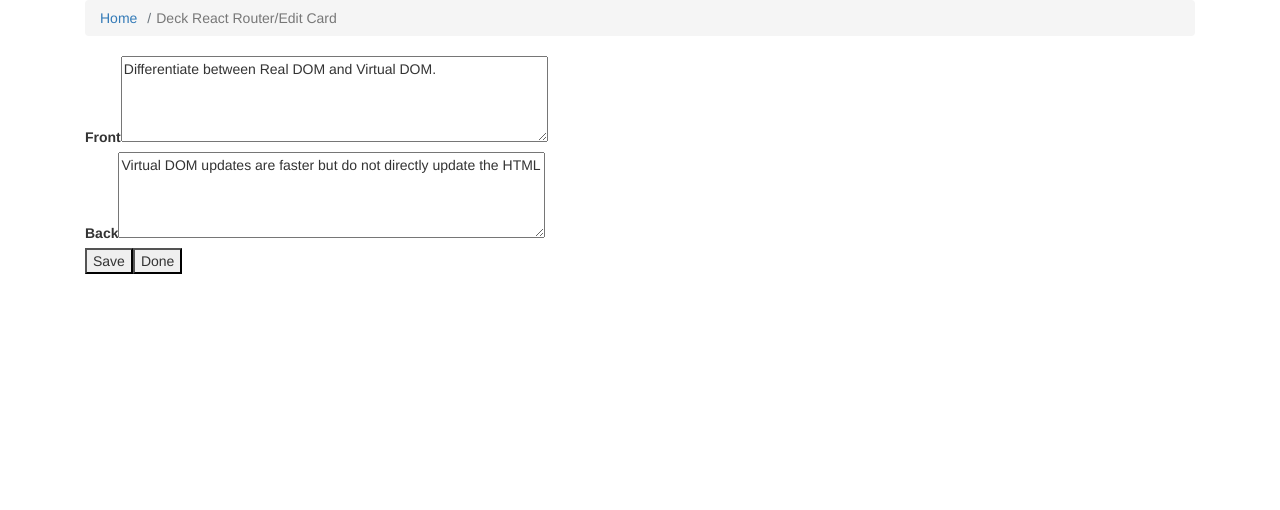
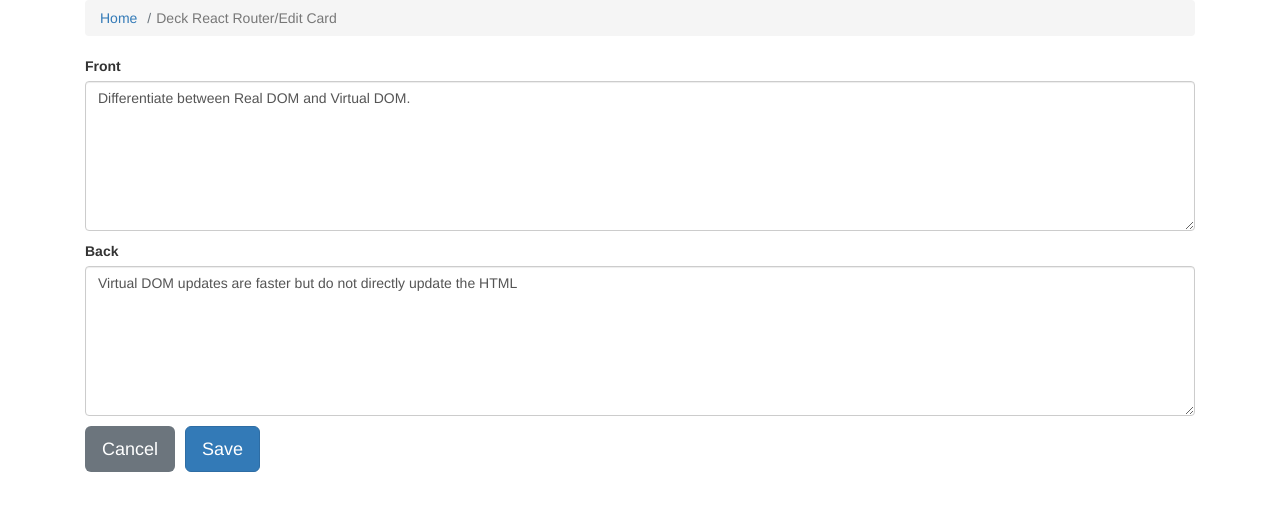
Before and after one commit to katherinejc103/Project-_Flashcards-_Qualified_-Deprecated--Katherine_Jean-Charles-Solution-2, a React (Create React App) app: page /decks/1/cards/1/edit in a window 1280 px wide. Shown: the top 510 px of the page. Built offline with nearby package versions, Linux system fonts and the light colour scheme; data requests are answered from the project's data file; a web font is replaced by a local one.

Commit message:
updating to get to pass

```diff
--- a/src/home/AddCard.js
+++ b/src/home/AddCard.js
@@ -1,6 +1,7 @@
-import React, { useState, useEffect } from "react";
-import { Link, useHistory, useParams } from "react-router-dom";
-import { createCard, readDeck } from ".././utils/api";
+import React, { useState, useEffect } from 'react';
+import { Link, useHistory, useParams } from 'react-router-dom';
+import { createCard, readDeck } from '.././utils/api';
+import CardForm from "./CardForm";
 
 export default function AddCard() {
   const { deckId } = useParams();
@@ -8,8 +9,8 @@ export default function AddCard() {
   const abortController = new AbortController();
 
   const initialCardState = {
-    front: "",
-    back: "",
+    front: '',
+    back: '',
   };
 
   const [currentDeck, setCurrentDeck] = useState({});
@@ -21,7 +22,7 @@ export default function AddCard() {
         const deck = await readDeck(deckId);
         setCurrentDeck(deck);
       } catch (error) {
-        console.error("Error loading deck:", error);
+        console.error('Error loading deck:', error);
       }
     }
     loadDeck();
@@ -43,11 +44,7 @@ export default function AddCard() {
 
   async function handleSubmit(event) {
     event.preventDefault();
-    const response = await createCard(
-      deckId,
-      { ...newCard },
-      abortController.signal
-    );
+    const response = await createCard(deckId, { ...newCard }, abortController.signal);
     if (Object.keys(response).length) {
       setNewCard(initialCardState);
       history.go(0);
@@ -66,45 +63,22 @@ export default function AddCard() {
         <li className="breadcrumb-item active">Add Card</li>
       </ol>
       <div className="row">
-        <div className="card" style={{ width: "90%" }}>
+        <div className="card" style={{ width: '90%' }}>
           <div className="card-body">
-            <h2 className="card-title">{currentDeck.name}: Add Card</h2>
-            <form onSubmit={handleSubmit}>
-              <label htmlFor="front" className="form-label">
-                Front
-              </label>
-              <textarea
-                rows="4"
-                cols="50"
-                name="front"
-                value={newCard.front}
-                placeholder="Front side of card"
-                onChange={handleChange}
-                className="form-control mb-2"
-              ></textarea>
-              <label htmlFor="back" className="form-label">
-                Back
-              </label>
-              <textarea
-                rows="4"
-                cols="50"
-                name="back"
-                value={newCard.back}
-                placeholder="Back side of card"
-                onChange={handleChange}
-                className="form-control mb-4"
-              ></textarea>
-              <button
-                type="button"
-                className="btn btn-secondary mr-3"
-                onClick={handleCancel}
-              >
-                Done
-              </button>
-              <button type="submit" className="btn btn-primary">
-                Save
-              </button>
-            </form>
+            <h2 className="card-title">
+              {currentDeck.name}: Add Card
+            </h2>
+            <CardForm
+                handleSubmit={handleSubmit}
+                handleChange={handleChange}
+                deckId={deckId}
+                placeholderFront="Front side of card"
+                placeholderBack="Back side of card"
+                valueFront={newCard.front}
+                valueBack={newCard.back}
+                secondaryButton="Done"
+                primaryButton="Save"
+            />
           </div>
         </div>
       </div>
--- /dev/null
+++ b/src/home/CardForm.js
@@ -0,0 +1,65 @@
+import React from "react";
+import { useHistory } from "react-router-dom";
+
+function CardForm({
+    handleSubmit,
+    handleChange,
+    deckId,
+    placeholderFront,
+    placeholderBack,
+    valueFront,
+    valueBack,
+    secondaryButton,
+    primaryButton
+})
+    {
+    const history = useHistory();
+
+        return (
+            <>
+                <form onSubmit={handleSubmit}>
+                    <div className="mb-3">
+                        <label htmlFor="front" className="form-label">Front</label>
+                        <textarea
+                            className="form-control"
+                            id="front"
+                            name="front"
+                            placeholder={placeholderFront}
+                            required={true}
+                            style={{height: "150px"}}
+                            onChange={handleChange}
+                            value={valueFront}
+                        />
+                    </div>
+                    <div className="mb-3">
+                        <label htmlFor="back" className="form-label">Back</label>
+                        <textarea
+                            className="form-control"
+                            id="back"
+                            name="back"
+                            placeholder={placeholderBack}
+                            required={true}
+                            style={{height: "150px"}}
+                            onChange={handleChange}
+                            value={valueBack}
+                        />
+                    </div>
+                    <button
+                        type="button"
+                        className="btn btn-secondary btn-lg"
+                        style={{marginRight: "10px", marginBottom: "20px"}}
+                        onClick={() => history.push(`/decks/${deckId}`)}
+                        > {secondaryButton}
+                    </button>
+                    <button
+                        type="Submit"
+                        className="btn btn-primary btn-lg"
+                        style={{marginBottom: "20px"}}
+                        > {primaryButton}
+                    </button>
+                </form>
+            </>
+        );
+    }
+
+export default CardForm;
--- a/src/home/EditCard.js
+++ b/src/home/EditCard.js
@@ -1,15 +1,19 @@
-import React, { useState, useEffect } from "react";
-import { readDeck, readCard } from ".././utils/api";
-import { Link, useHistory, useParams } from "react-router-dom";
+import React, {useState, useEffect} from 'react'
+import {readDeck, readCard} from ".././utils/api"
+import { Link, useHistory, useParams } from 'react-router-dom';
+import CardForm from './CardForm'
+
+
 
 export default function EditCard() {
+
    const { deckId, cardId } = useParams();
 
    const history = useHistory();
 
    const [formData, setFormData] = useState({
-    front: "",
-    back: "",
+            front: '',
+            back: '',
           });
 
   useEffect(() => {
@@ -21,23 +25,23 @@ export default function EditCard() {
               back: card.back,
             });
           } catch (error) {
-        console.error("Error loading card:", error);
+            console.error('Error loading card:', error);
           }
       }
       loadCard();
 }, [cardId]);
 
-  function handleChange(e) {
-    setFormData(e.target.value);
+  function handleChange(e){
+    setFormData(e.target.value )
   }
 
-  function handleClick() {
-    history.push(`/decks/${deckId}`);
+  function handleClick(){
+     history.push(`/decks/${deckId}`)
   }
-  function handleSubmit(event) {
-    event.preventDefault();
+  function handleSubmit(event){
+    event.preventDefault()
 
-    history.push(`/decks/${deckId}`);
+    history.push(`/decks/${deckId}`)
   }
 
   return (
@@ -48,30 +52,17 @@ export default function EditCard() {
           </li>
           <li className="breadcrumb-item active">Deck React Router/Edit Card </li>
         </ol>
-      <form onSubmit={handleSubmit}>
-        <label htmlFor="front">Front</label>
-        <textarea
-          rows="4"
-          cols="50"
-          name="front"
-          value={formData.front}
-          placeholder="Front side of card"
-          onChange={handleChange}
+     <CardForm
+          handleSubmit={handleSubmit}
+          handleChange={handleChange}
+          deckId={deckId}
+          placeholderFront={formData.front}
+          placeholderBack={formData.back}
+          valueFront={formData.front}
+          valueBack={formData.back}
+          secondaryButton="Cancel"
+          primaryButton="Save"
       />
-        <br />
-        <label htmlFor="back">Back</label>
-        <textarea
-          rows="4"
-          cols="50"
-          name="back"
-          value={formData.back}
-          placeholder="Back side of card"
-          onChange={handleChange}
-        />
-        <br />
-        <button type="submit">Save</button>
-        <button onClick={handleClick}>Done</button>
-      </form>
     </div>
-  );
+  )
 }
```
Lines whose indentation alone changed are shown as unchanged.
